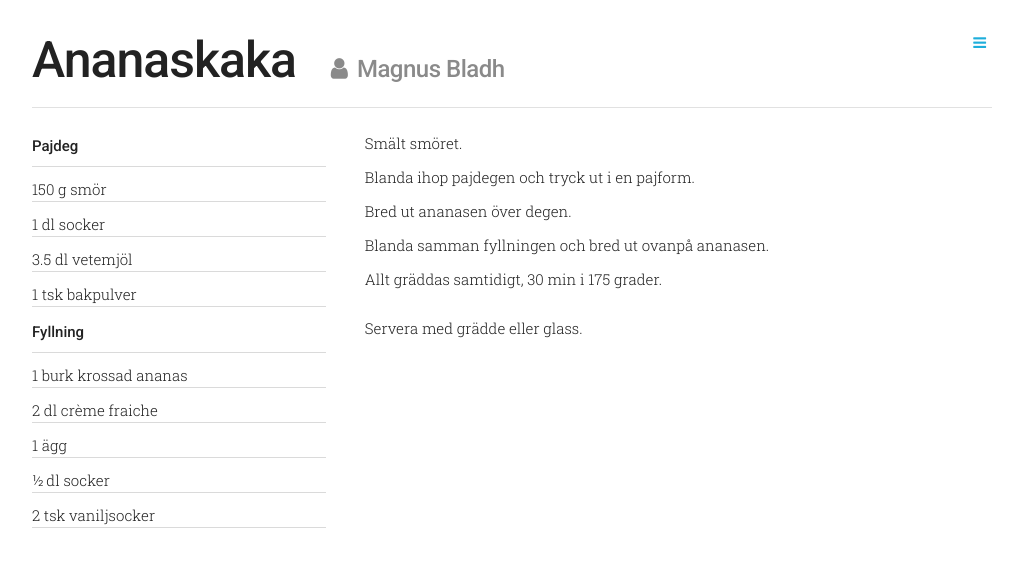
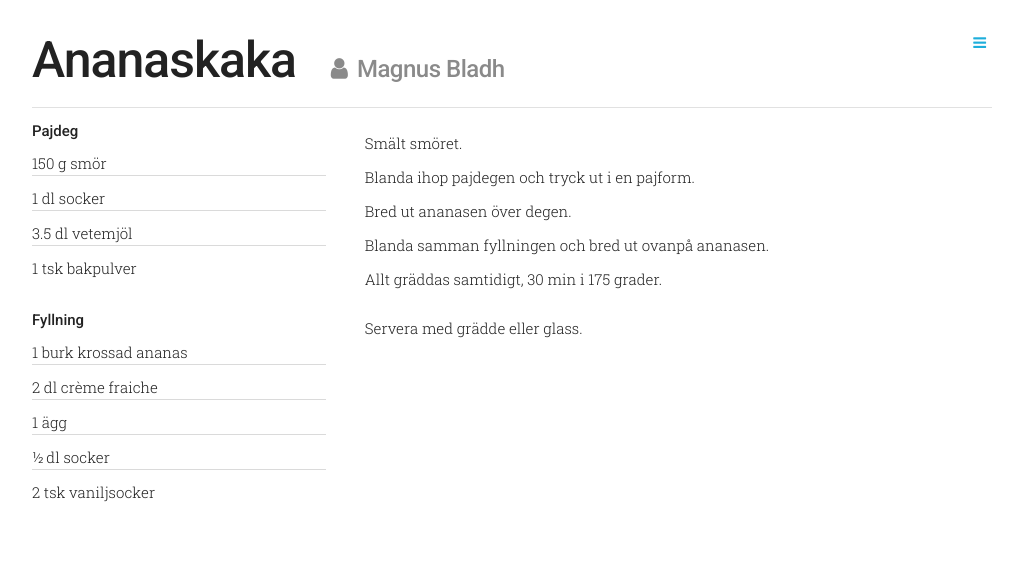
Before and after one commit to grapefrukt/recipes, a Jekyll site: the page built from _recipes/Ananaskaka.md, in a window 1280 px wide. Shown: the top 567 px of the page, without its empty margins (128-1146 px from the left). Built offline with Jekyll 4.4.1, drawn with Linux system fonts in a browser that asks for light colours.

Commit message:
better ingredient lists

```diff
--- a/_includes/recipe.html
+++ b/_includes/recipe.html
@@ -23,9 +23,16 @@
         {% capture is-heading %}{{ item | slice: 0 }}{% endcapture  %}
 
         {% if is-heading == ":" %}
-          <li><h6>{{ item | slice: 1,999 }}</h6></li>
+
+          {% if forloop.first != true %}
+          </ul>
+          <ul class="ingredients">
+          {% endif %}
+
+          <li class="heading"><h6>{{ item | slice: 1,999 | capitalize }}</h6></li>
+
         {% else %}
-          <li>{{ item }}</li>
+          <li>{{ item | capitalize }}</li>
         {% endif %}
 
       {% endfor %}
--- a/css/skeleton.css
+++ b/css/skeleton.css
@@ -412,6 +412,19 @@ hr {
   list-style: none;
 }
 
+.ingredients li:last-child {
+  border-bottom: 0;
+}
+
+.ingredients li.heading {
+    border-bottom: none;
+    list-style: none;
+}
+
+.ingredients:not(:first-child) {
+  padding-top: 1em;
+}
+
 h1 {
   display: inline;
   margin-inline-end: .4em;
@@ -431,7 +444,7 @@ h5 span {
 /* used for headings in recipe list */
 h6 {
   line-height: 0;
-  padding-top: 1em;
+  padding-top: 0;
 }
 
 i {
```
